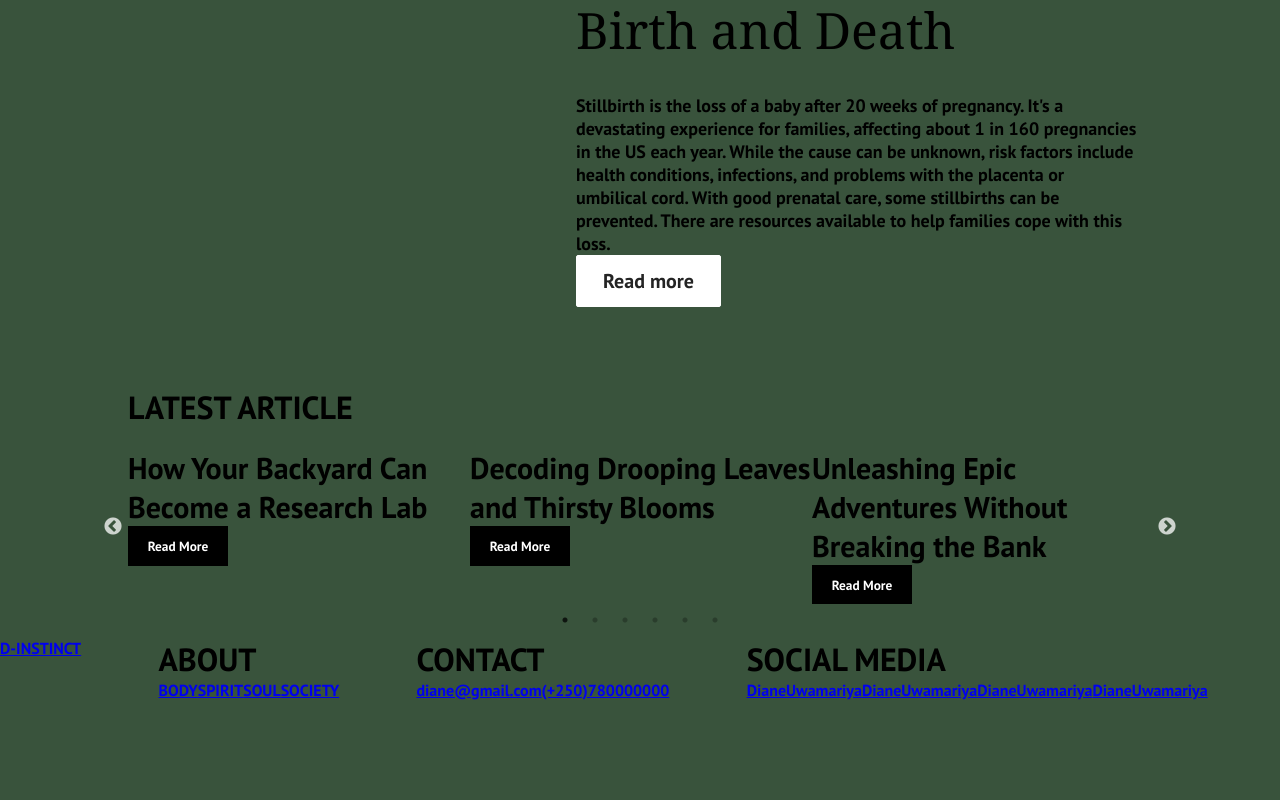
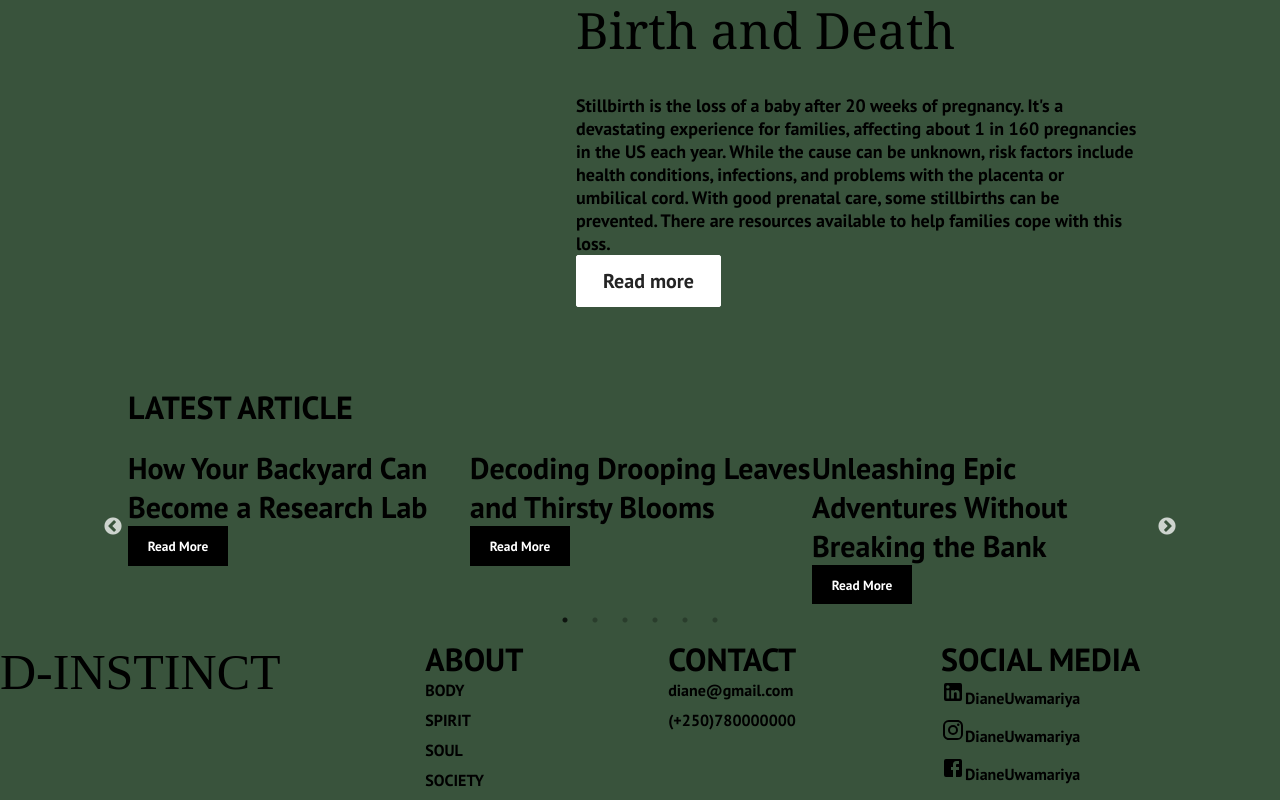
Before and after one commit to andyk2000/D-instinct, a React (Create React App) app: page / in a window 1280 px wide. Shown: the part 894-1694 px from the top of the page. Before the commit the page ends 1594 px from the top, so only its background shows below. Built offline with nearby package versions, Linux system fonts and the light colour scheme.

Commit message:
upload2 footer

```diff
--- a/package.json
+++ b/package.json
@@ -3,6 +3,10 @@
   "version": "0.1.0",
   "private": true,
   "dependencies": {
+    "@emotion/react": "^11.11.4",
+    "@emotion/styled": "^11.11.5",
+    "@mui/icons-material": "^5.15.15",
+    "@mui/material": "^5.15.15",
     "@testing-library/jest-dom": "^5.17.0",
     "@testing-library/react": "^13.4.0",
     "@testing-library/user-event": "^13.5.0",
--- a/src/components/Footer.css
+++ b/src/components/Footer.css
@@ -7,3 +7,25 @@
     grid-template-columns: repeat(4, auto);
     grid-gap: 5px;
 }
+
+.footer-logo {
+    font-size: 50px;
+}
+
+.footer-logo-img {
+    text-decoration: none;
+    color: black;
+    font-family: 'Times New Roman', Times, serif;
+}
+
+.footer-col {
+    display: flex;
+    flex-direction: column;
+}
+
+.footer-element-1 {
+    text-decoration: none;
+    color: black;
+    margin-bottom: 10px;
+    align-items: center;
+}
--- a/src/components/Footer.js
+++ b/src/components/Footer.js
@@ -1,32 +1,40 @@
 import React from 'react';
 import { Link } from 'react-router-dom';
 import './Footer.css';
+import LinkedInIcon from '@mui/icons-material/LinkedIn';
+import FacebookIcon from '@mui/icons-material/Facebook';
+import InstagramIcon from '@mui/icons-material/Instagram';
 
 function Footer() {
   return (
     <div className='footer'>
         <div className='footer-part1'>
             <div className='footer-logo'>
-                <Link >D-INSTINCT</Link>
+                <Link className='footer-logo-img'>D-INSTINCT</Link>
             </div>
-            <div className='footer-col1'>
+            <div className='footer-col'>
                 <h1>ABOUT</h1>
-                <Link>BODY</Link>
-                <Link>SPIRIT</Link>
-                <Link>SOUL</Link>
-                <Link>SOCIETY</Link>
+                <Link className='footer-element-1'>BODY</Link>
+                <Link className='footer-element-1'>SPIRIT</Link>
+                <Link className='footer-element-1'>SOUL</Link>
+                <Link className='footer-element-1'>SOCIETY</Link>
             </div>
-            <div className='footer-col2'>
+            <div className='footer-col'>
                 <h1>CONTACT</h1>
-                <Link>diane@gmail.com</Link>
-                <Link>(+250)780000000</Link>
+                <Link className='footer-element-1'>diane@gmail.com</Link>
+                <Link className='footer-element-1'>(+250)780000000</Link>
             </div>
-            <div className='footer-col3'>
+            <div className='footer-col'>
                 <h1>SOCIAL MEDIA</h1>
-                <Link>DianeUwamariya</Link>
-                <Link>DianeUwamariya</Link>
-                <Link>DianeUwamariya</Link>
-                <Link>DianeUwamariya</Link>
+                <Link className='footer-element-1'>
+                    <LinkedInIcon />
+                    DianeUwamariya</Link>
+                <Link className='footer-element-1'>
+                    <InstagramIcon />
+                    DianeUwamariya</Link>
+                <Link className='footer-element-1'>
+                    <FacebookIcon />
+                    DianeUwamariya</Link>
             </div>
         </div>
     </div>
```
Also changed, not shown: 1 other file (tests, documents, lock files or other folders).
